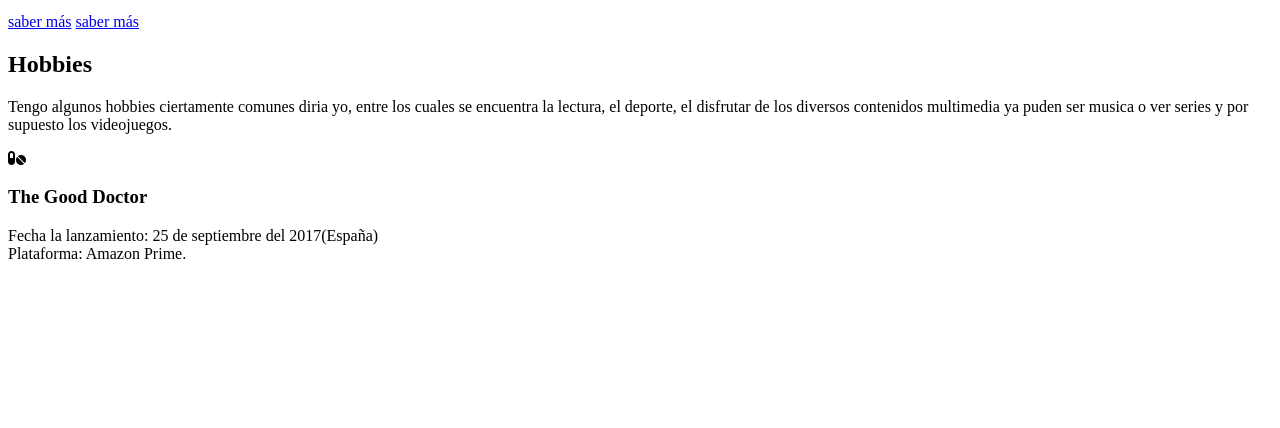
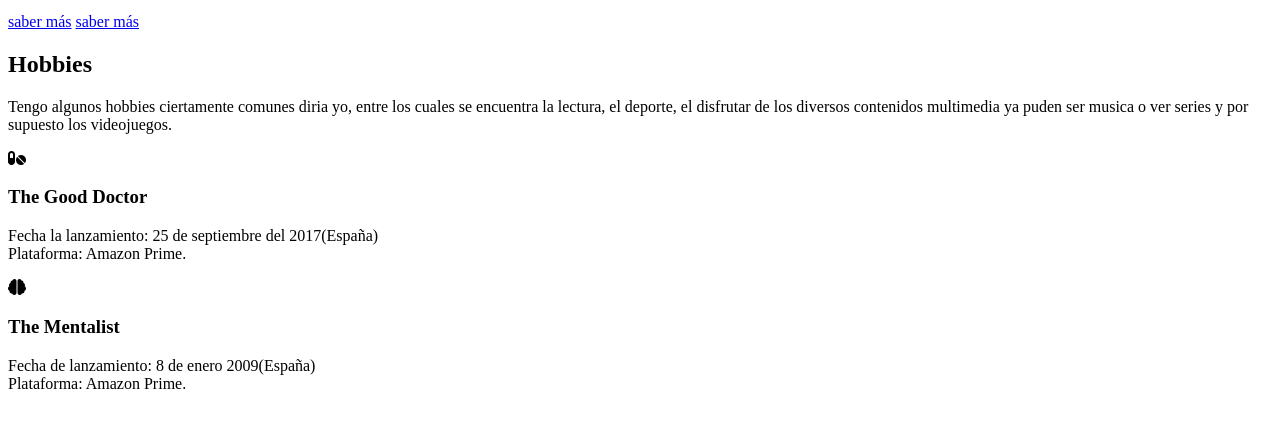
Before and after one commit to JesusAP02/pagina_jesus, a plain HTML site: page index.html in a window 1280 px wide. Shown: the part 150-578 px from the top of the page. Drawn offline with Linux system fonts and the light colour scheme.

Commit message:
cm8 se agrego la segunda caja de informacion sobre las series

```diff
--- a/index.html
+++ b/index.html
@@ -56,5 +56,12 @@
                     Plataforma: Amazon Prime.
                 </p>
             </div>
+            <div class="box">
+                <i class="fas fa-brain"></i>
+                <h3>The Mentalist</h3>
+                <p>Fecha de lanzamiento: 8 de enero 2009(España)<br>
+                    Plataforma: Amazon  Prime.
+                </p>
+            </div>
 </body>
 </html>
```
